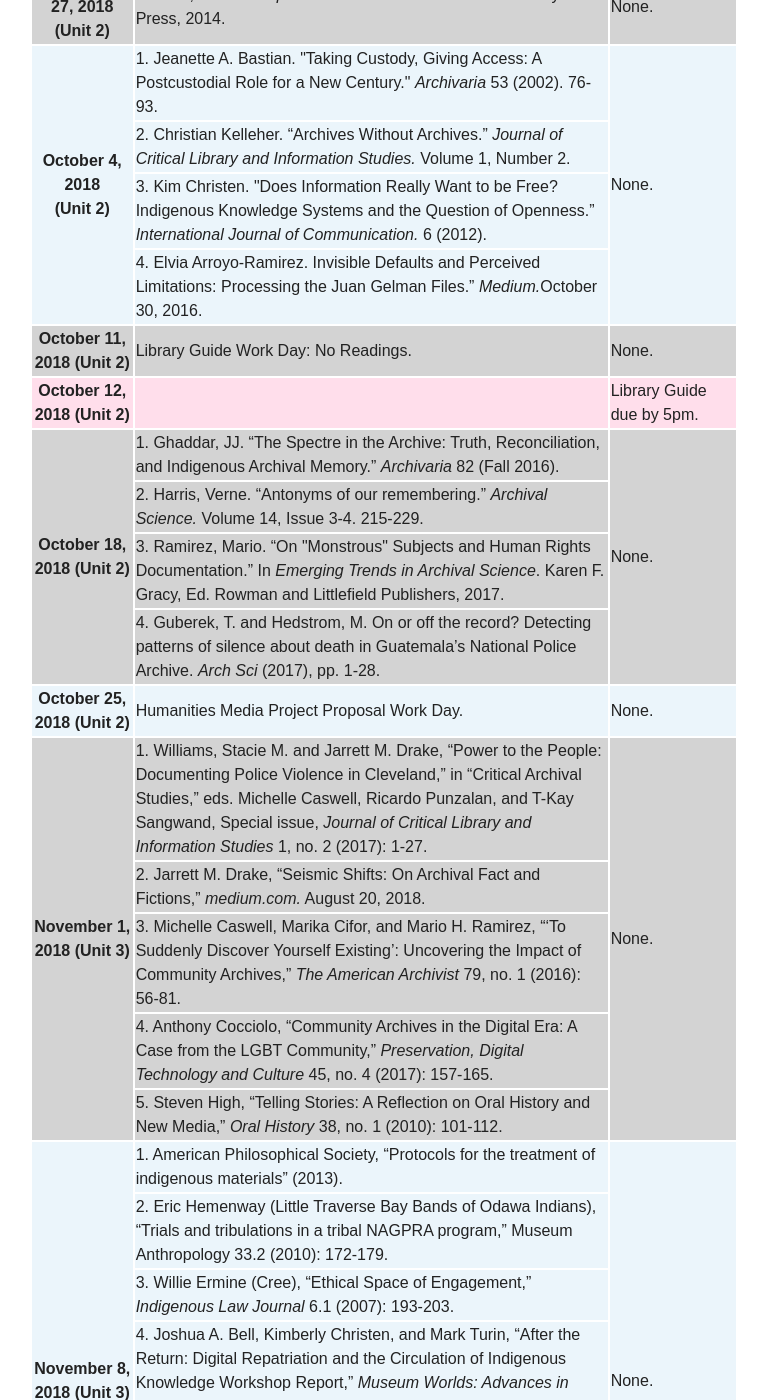
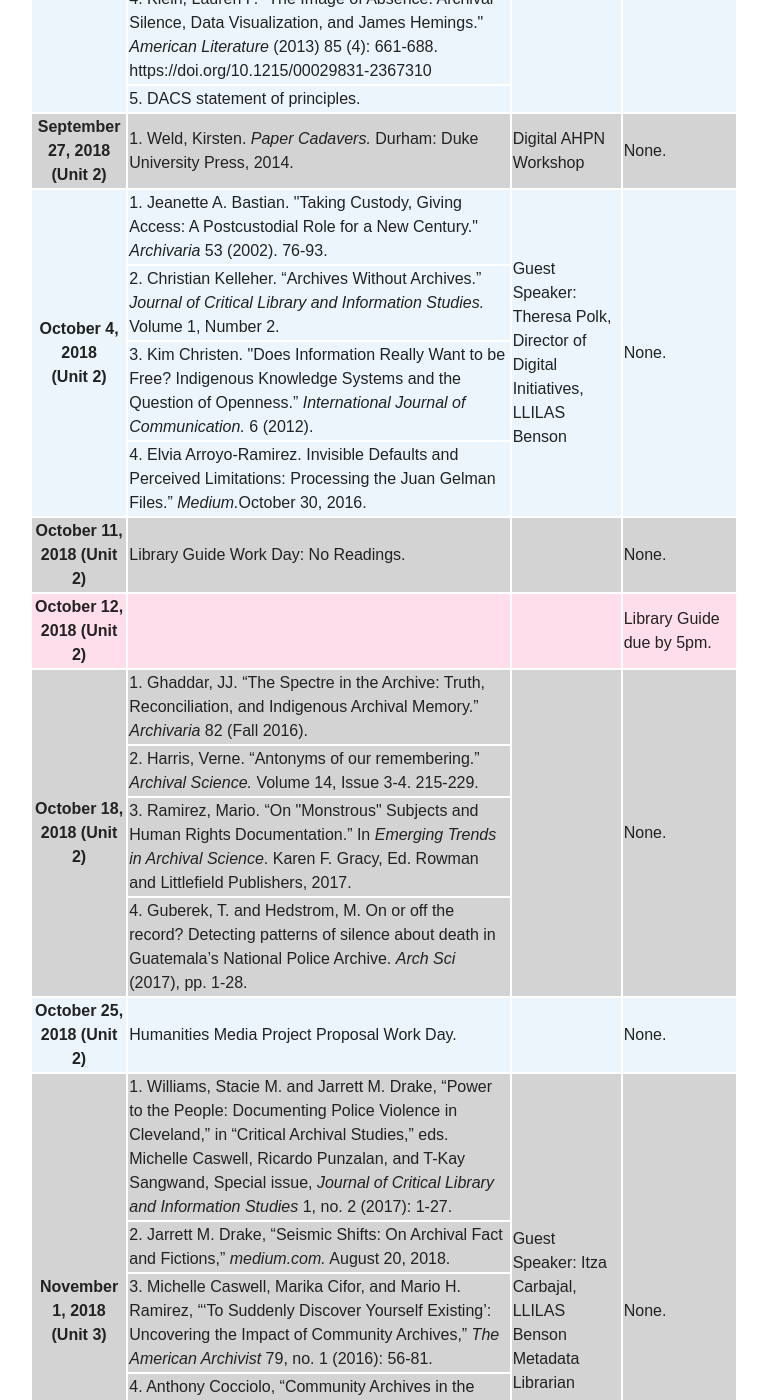
Before and after one commit to pilarvillanueva/criticalarchives, a Jekyll site: the page built from schedule/index.md, in a window 1280 px wide and 1400 px high, scrolled down 1729 px. Shown: the whole window, without its empty margins (256-1023 px from the left). Built offline with Jekyll 4.4.1, drawn with Linux system fonts in a browser that asks for light colours; nearby versions of some CDN libraries; some of the changed text lies outside the part shown.

Commit message:
adding column for activities

```diff
--- a/schedule/index.md
+++ b/schedule/index.md
@@ -11,12 +11,14 @@ All readings are available either through the links on this website, or through
   <tr bgcolor="LightGray">
     <th align="left">Date</th>
     <th align="left">Reading</th>
+    <th> Activities </th>
     <th align="left">Assignment</th>
   </tr>
 
   <tr bgcolor="#EBF5FB">
     <th align="left" rowspan="5">September 6, 2018 (Unit 1)</th>
     <td align="left">1. <a href="https://escholarship.org/uc/item/75x090df">Caswell, Michelle. “Owning Critical Archival Studies: A Plea.” <i>Archival Education and Research Institute</i> (2016). 1-9.</a></td>
+    <td rowspan="5"> </td>
     <td align="left"  rowspan="5"> None. </td>
   </tr>
   <tr bgcolor="#EBF5FB">
@@ -36,6 +38,7 @@ All readings are available either through the links on this website, or through
   <tr bgcolor="LightGray">
     <th rowspan="4">September 13, 2018 (Unit 1)</th>
     <td> 1. Burns, Kathryn. "Introduction." <i>Into the Archive.</i> Durham: Duke University Press, 2010. 1-19.</td>
+    <td rowspan="4"> Lib Guide Workshop </td>
     <td rowspan="4"> None. </td>
   </tr>
   <tr bgcolor="LightGray">
@@ -53,6 +56,7 @@ All readings are available either through the links on this website, or through
   <tr bgcolor="#EBF5FB">
     <th rowspan="5">September 20, 2018 (Unit 1)</th>
     <td> 1. Lara Putnam. "The Transnational and the Text-Searchable: Digitized Sources and the Shadows They Cast.” <i>American Historical Review</i> 2016 121 (2): 377-402.</td>
+    <td rowspan="5"> </td>
     <td rowspan="5"> None. </td>
   </tr>
   <tr bgcolor="#EBF5FB">
@@ -72,12 +76,14 @@ All readings are available either through the links on this website, or through
   <tr bgcolor="LightGray">
     <th rowspan="1">September 27, 2018 (Unit 2)</th>
     <td> 1. Weld, Kirsten. <i>Paper Cadavers.</i> Durham: Duke University Press, 2014.</td>
+    <td rowspan="1"> Digital AHPN Workshop </td>
     <td rowspan="1"> None. </td>
   </tr>
 
   <tr bgcolor="#EBF5FB">
     <th rowspan="4">October 4, 2018<br/> (Unit 2)</th>
     <td> <a href="https://archivaria.ca/index.php/archivaria/article/viewFile/12838/14058"> 1. Jeanette A. Bastian. "Taking Custody, Giving Access: A Postcustodial Role for a New Century." <i>Archivaria</i> 53 (2002). 76-93.</a></td>
+    <td rowspan="4"> Guest Speaker: Theresa Polk, Director of Digital Initiatives, LLILAS Benson </td>
     <td rowspan="4"> None. </td>
   </tr>
   <tr bgcolor="#EBF5FB">
@@ -93,18 +99,21 @@ All readings are available either through the links on this website, or through
   <tr bgcolor="LightGray">
     <th rowspan="1">October 11, 2018 (Unit 2)</th>
     <td> Library Guide Work Day: No Readings.</td>
+    <td rowspan="1"> </td>
     <td rowspan="1"> None. </td>
   </tr>
 
   <tr bgcolor="#FFDEEB">
     <th rowspan="1">October 12, 2018 (Unit 2)</th>
     <td> </td>
+    <td rowspan="1"> </td>
     <td rowspan="1"> Library Guide due by 5pm. </td>
   </tr>
 
   <tr bgcolor="LightGray">
     <th rowspan="4">October 18, 2018 (Unit 2)</th>
     <td> 1.  Ghaddar, JJ. “The Spectre in the Archive: Truth, Reconciliation, and Indigenous Archival Memory.” <i>Archivaria</i> 82 (Fall 2016).</td>
+    <td rowspan="4"> </td>
     <td rowspan="4"> None. </td>
   </tr>
   <tr bgcolor="LightGray">
@@ -120,12 +129,14 @@ All readings are available either through the links on this website, or through
   <tr bgcolor="#EBF5FB">
     <th rowspan="1">October 25, 2018 (Unit 2)</th>
     <td> Humanities Media Project Proposal Work Day.</td>
+    <td rowspan="1"> </td>
     <td rowspan="1"> None. </td>
   </tr>
 
   <tr bgcolor="LightGray">
     <th rowspan="5">November 1, 2018 (Unit 3)</th>
     <td> 1. Williams, Stacie M. and Jarrett M. Drake, “Power to the People: Documenting Police Violence in Cleveland,” in “Critical Archival Studies,” eds. Michelle Caswell, Ricardo Punzalan, and T-Kay Sangwand, Special issue, <i>Journal of Critical Library and Information Studies</i> 1, no. 2 (2017): 1-27.</td>
+    <td rowspan="5"> Guest Speaker: Itza Carbajal, LLILAS Benson Metadata Librarian </td>
     <td rowspan="5"> None. </td>
   </tr>
   <tr bgcolor="LightGray">
@@ -144,6 +155,7 @@ All readings are available either through the links on this website, or through
   <tr bgcolor="#EBF5FB">
     <th rowspan="6">November 8, 2018 (Unit 3)</th>
     <td> 1. <a href="https://amphilsoc.org/library/protocols-for-indigenous-materials"> American Philosophical Society, “Protocols for the treatment of indigenous materials” (2013).</a></td>
+    <td rowspan="6"><a href="https://mas.arizona.edu/user/patrisia-gonzales">Guest Speaker: Patrisia Gonzales</a> </td>
     <td rowspan="6"> None. </td>
   </tr>
   <tr bgcolor="#EBF5FB">
@@ -165,12 +177,14 @@ All readings are available either through the links on this website, or through
   <tr bgcolor="#FFDEEB">
     <th rowspan="1">November 9, 2018 (Unit 3)</th>
     <td> </td>
+    <td rowspan="1"> </td>
     <td rowspan="1"> Humanities Media Project Proposals due by 5pm. </td>
   </tr>
 
   <tr bgcolor="#EBF5FB">
     <th rowspan="5">November 15, 2018 (Unit 3)</th>
     <td> 1. Jane Anderson and Kim Christen, ‘‘Chuck a Copyright on it’: Dilemmas of Digital Return and the Possibilities for Traditional Knowledge Licenses and Labels,” Museum Anthropology Review 7.1-2 (Spring-Fall 2013):105-126.</td>
+    <td rowspan="5"> </td>
     <td rowspan="5" bgcolor="#FFDEEB"> Final Project Proposals due by 5pm. </td>
   </tr>
   <tr bgcolor="#EBF5FB">
@@ -190,18 +204,18 @@ All readings are available either through the links on this website, or through
     <th rowspan="1">November 22, 2018</th>
     <td> No Class: Thanksgiving </td>
     <td rowspan="1"> </td>
+    <td rowspan="1"> </td>
   </tr>
 
   <tr bgcolor="#EBF5FB">
     <th rowspan="1">November 29, 2018</th>
     <td> Work Day and Consultations </td>
     <td rowspan="1"> </td>
+    <td rowspan="1"> </td>
   </tr>
 
   <tr bgcolor="#FFDEEB">
     <th rowspan="1">December 6, 2018</th>
-    <td> Final Projects due; action steps implemented. </td>
-    <td rowspan="1"> </td>
+    <td colspan="3"> Final Projects due; action steps implemented. </td>
+
   </tr>
-
-</table>
```
